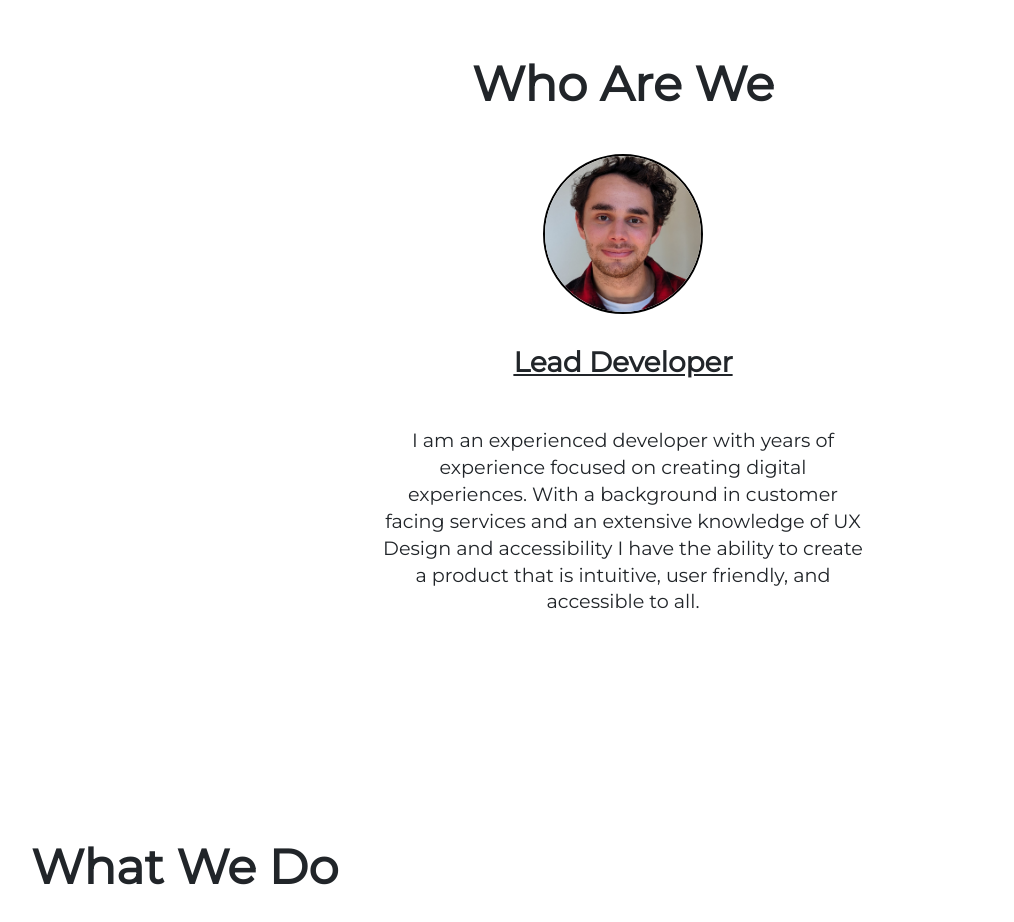
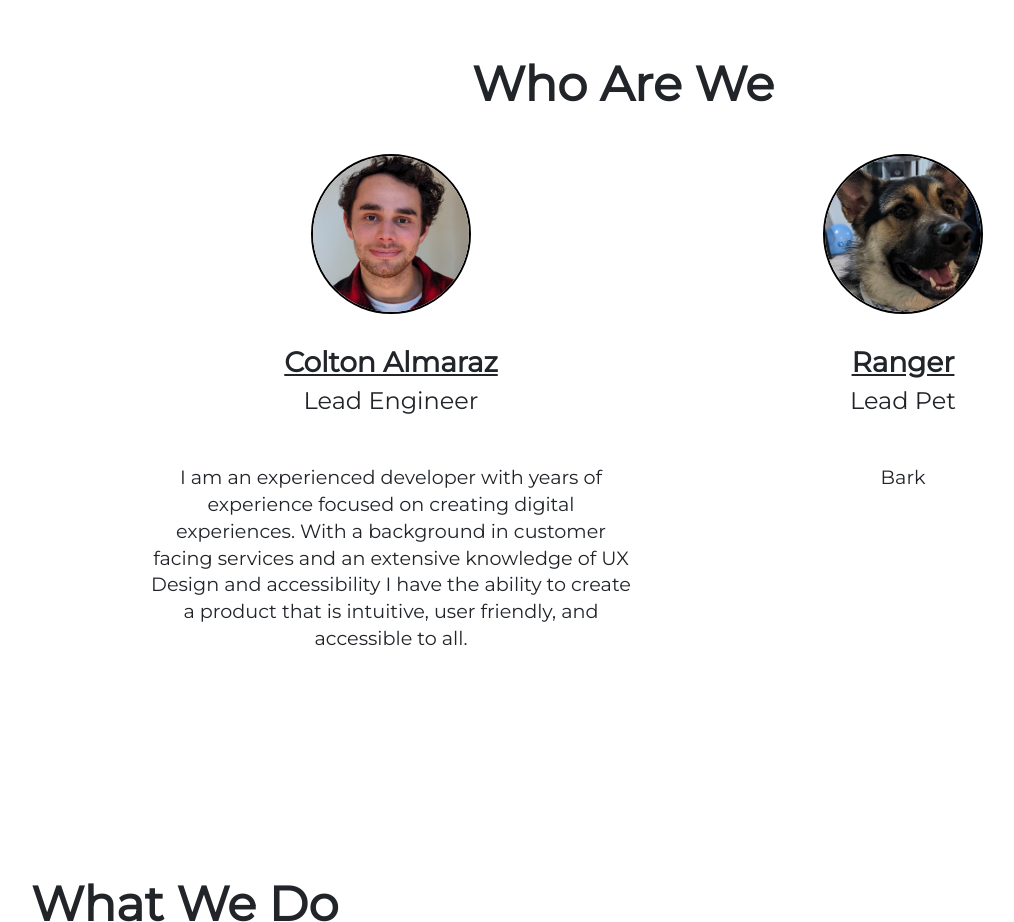
Before and after one commit to almaraz333/ranger-code, a React (Create React App) app: page / in a window 1280 px wide. Shown: the part 920-1842 px from the top of the page, without its empty margins (17-1031 px from the left). Built offline with nearby package versions, Linux system fonts and the light colour scheme.

Commit message:
Feature: added an employee

```diff
--- /dev/null
+++ b/src/components/Employee/Employee.scss
@@ -0,0 +1,23 @@
+.employee-profile {
+    min-width: 30vw;
+
+    h3 {
+        text-decoration: underline;
+    }
+
+    .headshot {
+        border-radius: 50%;
+        height: 10rem;
+        width: 10rem;
+        object-fit: cover;
+        object-position: 50% 40%;
+        margin: 2rem 0;
+        border: solid 2px #000;
+    }
+
+    p {
+        max-width: 30rem;
+        text-align: center;
+        margin: 3rem auto 0;
+    }
+}
--- /dev/null
+++ b/src/components/Employee/Employee.tsx
@@ -0,0 +1,13 @@
+import { EmployeeProps } from "./types";
+import "./Employee.scss";
+
+export const Employee: React.FC<EmployeeProps> = ({ description, headshot, title, name }) => {
+  return (
+    <div className="employee-profile">
+      <img className="headshot" src={headshot} alt="" />
+      <h3>{name}</h3>
+      <h4>{title}</h4>
+      <p>{description}</p>
+    </div>
+  );
+};
--- /dev/null
+++ b/src/components/Employee/index.ts
@@ -0,0 +1 @@
+export { Employee } from './Employee';
--- /dev/null
+++ b/src/components/Employee/types.ts
@@ -0,0 +1,6 @@
+export interface EmployeeProps {
+  title: string;
+  description: string;
+  name: string;
+  headshot: any;
+}
--- a/src/components/WhoWeAre/WhoWeAre.scss
+++ b/src/components/WhoWeAre/WhoWeAre.scss
@@ -3,23 +3,18 @@
     flex-direction: column;
     text-align: center;
 
-    h3 {
-        text-decoration: underline;
-    }
-
-    .headshot {
-        border-radius: 50%;
-        height: 10rem;
-        width: 10rem;
-        object-fit: cover;
-        object-position: 50% 40%;
-        margin: 2rem 0;
-        border: solid 2px #000;
-    }
-
-    p {
-        max-width: 30rem;
-        text-align: center;
-        margin: 3rem auto 0;
+    .employees-container {
+        display: flex;
+        flex-direction: column;
+        justify-content: center;
+        gap: 5rem;
     }
 }
+
+@media screen and (min-width: 992px) {
+    .who-we-are {
+        .employees-container {
+            flex-direction: row;
+        }
+    }
+}
--- a/src/components/WhoWeAre/WhoWeAre.tsx
+++ b/src/components/WhoWeAre/WhoWeAre.tsx
@@ -1,20 +1,24 @@
 import { WhoWeAreProps } from "./types";
 import Headshot from "../../assets/images/headshot.jpg";
+import Ranger from "../../assets/images/ranger1.jpg";
 
 import "./WhoWeAre.scss";
+import { Employee } from "../Employee";
 
 export const WhoWeAre: React.FC<WhoWeAreProps> = () => {
   return (
     <section className="who-we-are" id="whoWeAre">
       <h2>Who Are We</h2>
-      <div className="who-we-are-items-container">
-        <img className="headshot" src={Headshot} alt="" />
-        <h3>Lead Developer</h3>
-        <p>
-          I am an experienced developer with years of experience focused on creating digital experiences. With a
+      <div className="employees-container">
+        <Employee
+          name="Colton Almaraz"
+          title="Lead Engineer"
+          description="I am an experienced developer with years of experience focused on creating digital experiences. With a
           background in customer facing services and an extensive knowledge of UX Design and accessibility I have the
-          ability to create a product that is intuitive, user friendly, and accessible to all.
-        </p>
+          ability to create a product that is intuitive, user friendly, and accessible to all."
+          headshot={Headshot}
+        />
+        <Employee name="Ranger" title="Lead Pet" description="Bark" headshot={Ranger} />
       </div>
     </section>
   );
--- a/src/components/index.ts
+++ b/src/components/index.ts
@@ -1,4 +1,5 @@
 /* PLOP_INJECT_EXPORT */
+export { Employee } from './Employee';
 export { WhoWeAre } from './WhoWeAre';
 export { Contact } from './Contact';
 export { MyPhilosophy } from './MyPhilosophy';
```
Also changed, not shown: src/assets/images/ranger1.jpg (added), 1 other file (tests, documents, lock files or other folders).
